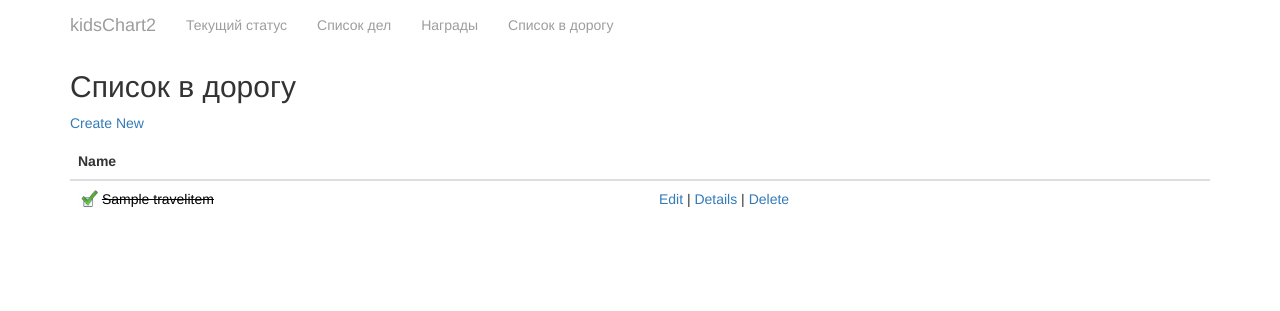
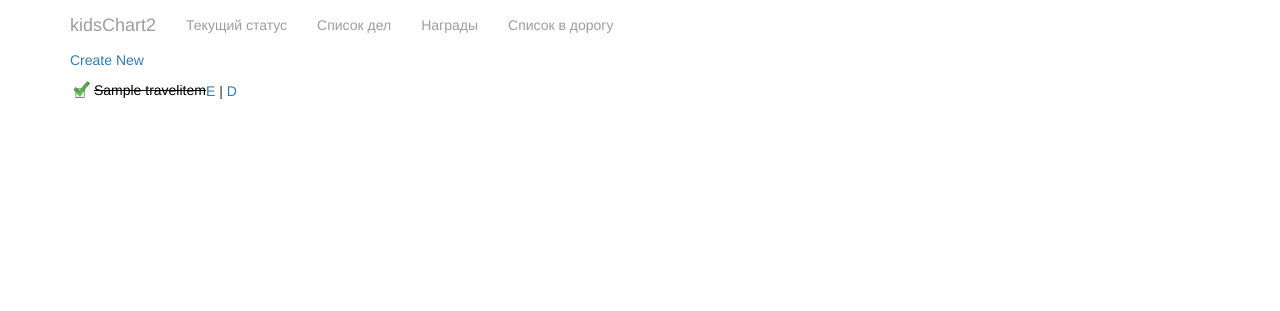
Before and after one commit to ivansemenovv/KidsChart, an ASP.NET Core app: page /TravelItems in a window 1280 px wide. Shown: the top 311 px of the page. Run offline with ASP.NET Core 8, Linux system fonts and the light colour scheme; tables that the repository leaves empty hold one stand-in row (values such as "Sample post").

Commit message:
compress rows

```diff
--- a/kidsChart2/Views/TravelItems/Index.cshtml
+++ b/kidsChart2/Views/TravelItems/Index.cshtml
@@ -3,21 +3,10 @@
 @{
     ViewData["Title"] = "Список в дорогу";
 }
-
-<h2>Список в дорогу</h2>
-
 <p>
     <a asp-action="Create">Create New</a>
 </p>
-<table class="table">
-    <thead>
-        <tr>
-            <th>
-                @Html.DisplayNameFor(model => model.Name)
-            </th>
-            <th></th>
-        </tr>
-    </thead>
+<table>
     <tbody>
 @foreach (var item in Model) {
         <tr>
@@ -42,9 +31,8 @@
                 }
             </td>
             <td>
-                <a asp-action="Edit" asp-route-id="@item.TravelItemId">Edit</a> |
-                <a asp-action="Details" asp-route-id="@item.TravelItemId">Details</a> |
-                <a asp-action="Delete" asp-route-id="@item.TravelItemId">Delete</a>
+                <a asp-action="Edit" asp-route-id="@item.TravelItemId">E</a> |
+                <a asp-action="Delete" asp-route-id="@item.TravelItemId">D</a>
             </td>
         </tr>
 }
```
